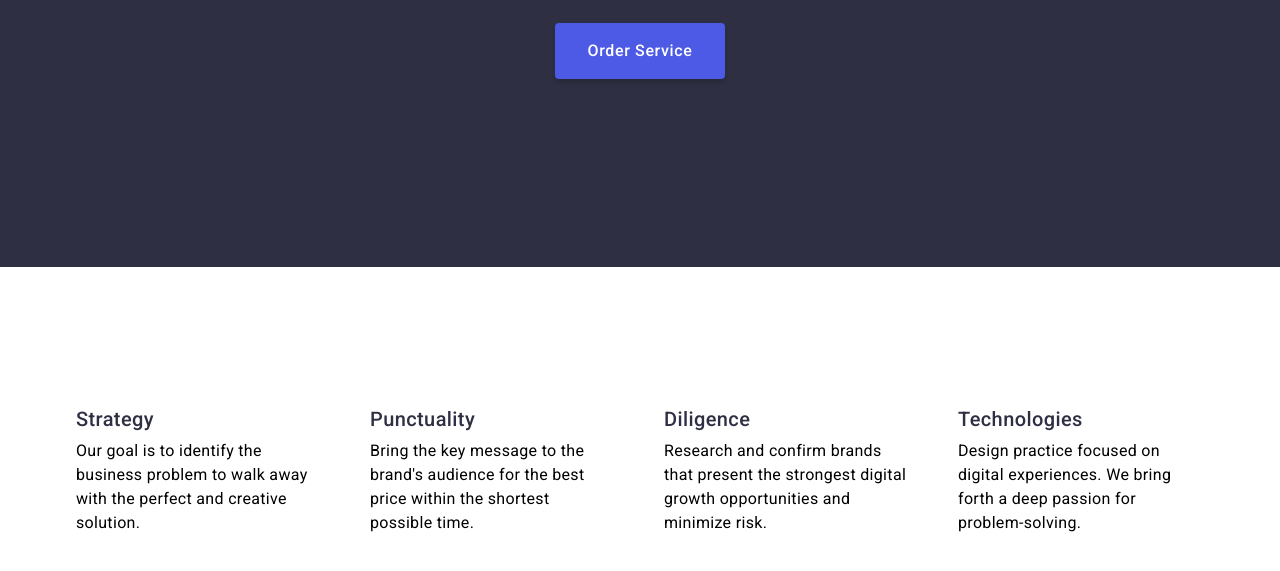
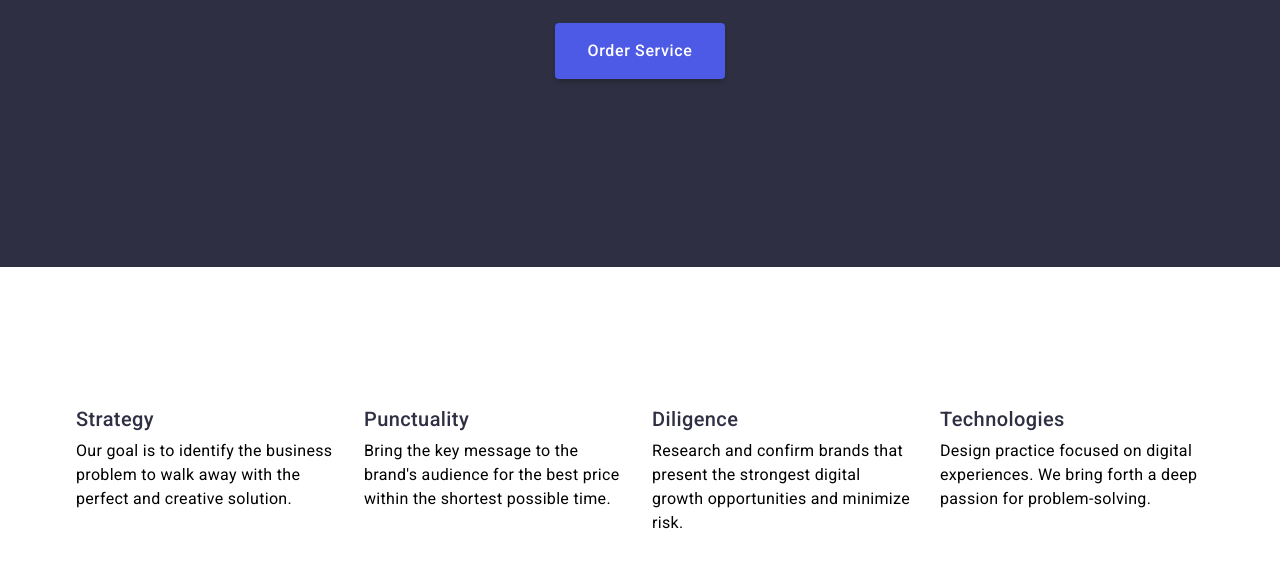
Before and after one commit to blonskijivan/goit-markup-hw-03, a plain HTML site: page index.html in a window 1280 px wide. Shown: the part 413-984 px from the top of the page. Drawn offline with nearby package versions, Linux system fonts and the light colour scheme.

Commit message:
Fixed 2-section erors

```diff
--- a/css/styles.css
+++ b/css/styles.css
@@ -184,24 +184,8 @@ img {
     gap: 24px;
 }
 .features-item {
-    width: 264px;
+    width: calc((100% - 72px) / 4);
     text-align: left;
-}
-.features-item:first-child {
-    margin-right: 24px;
-    width: calc((100% - 72px) / 4);
-}
-.features-item:nth-child(2) {
-    margin-right: 24px;
-    width: calc((100% - 72px) / 4);
-}
-.features-item:nth-child(3) {
-    margin-right: 24px;
-    width: calc((100% - 72px) / 4);
-}
-.features-item:nth-child(4) {
-    margin-right: 0px;
-    width: calc((100% - 72px) / 4);
 }
 .features-title {
     margin-bottom: 8px;
```
